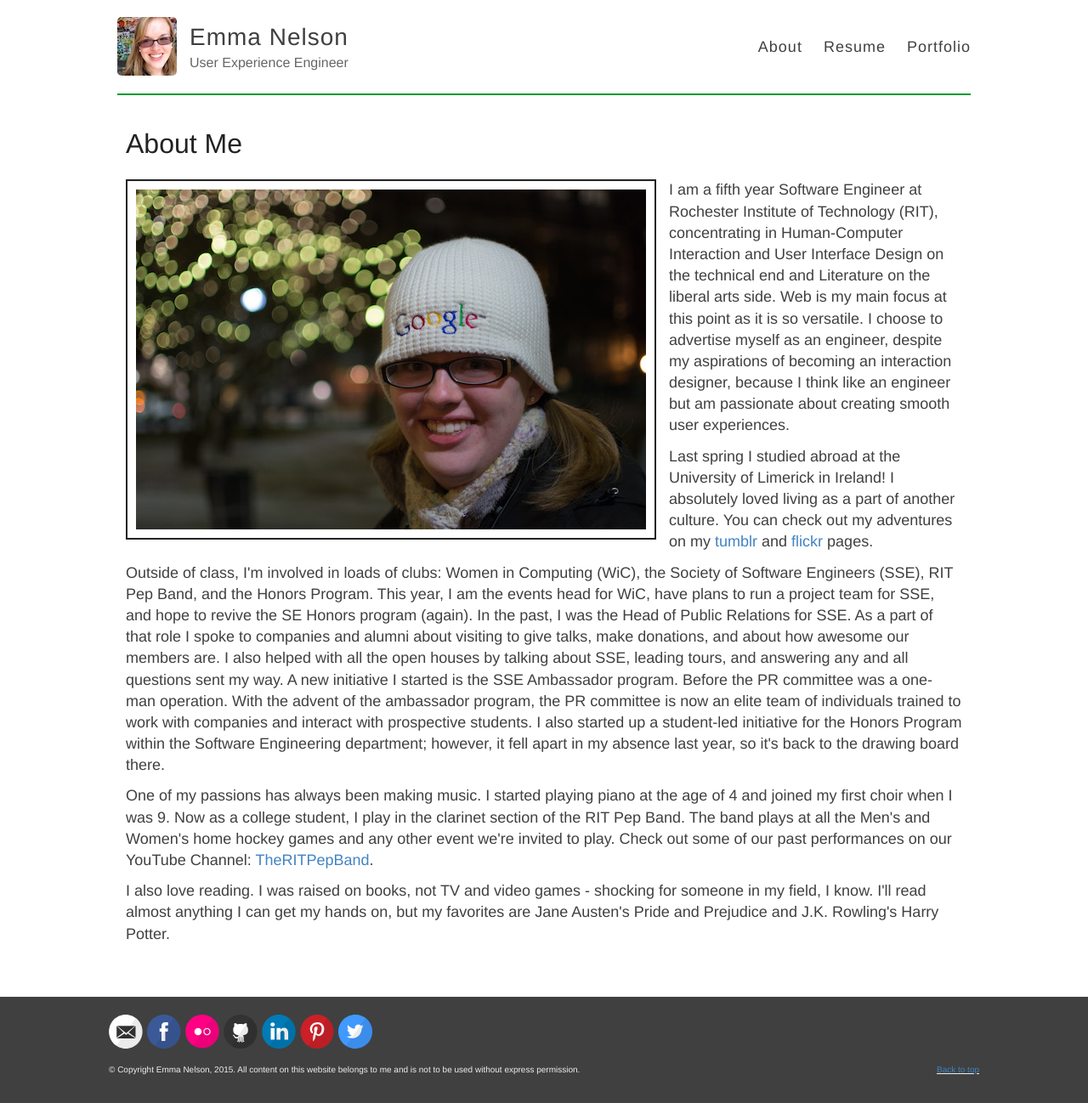
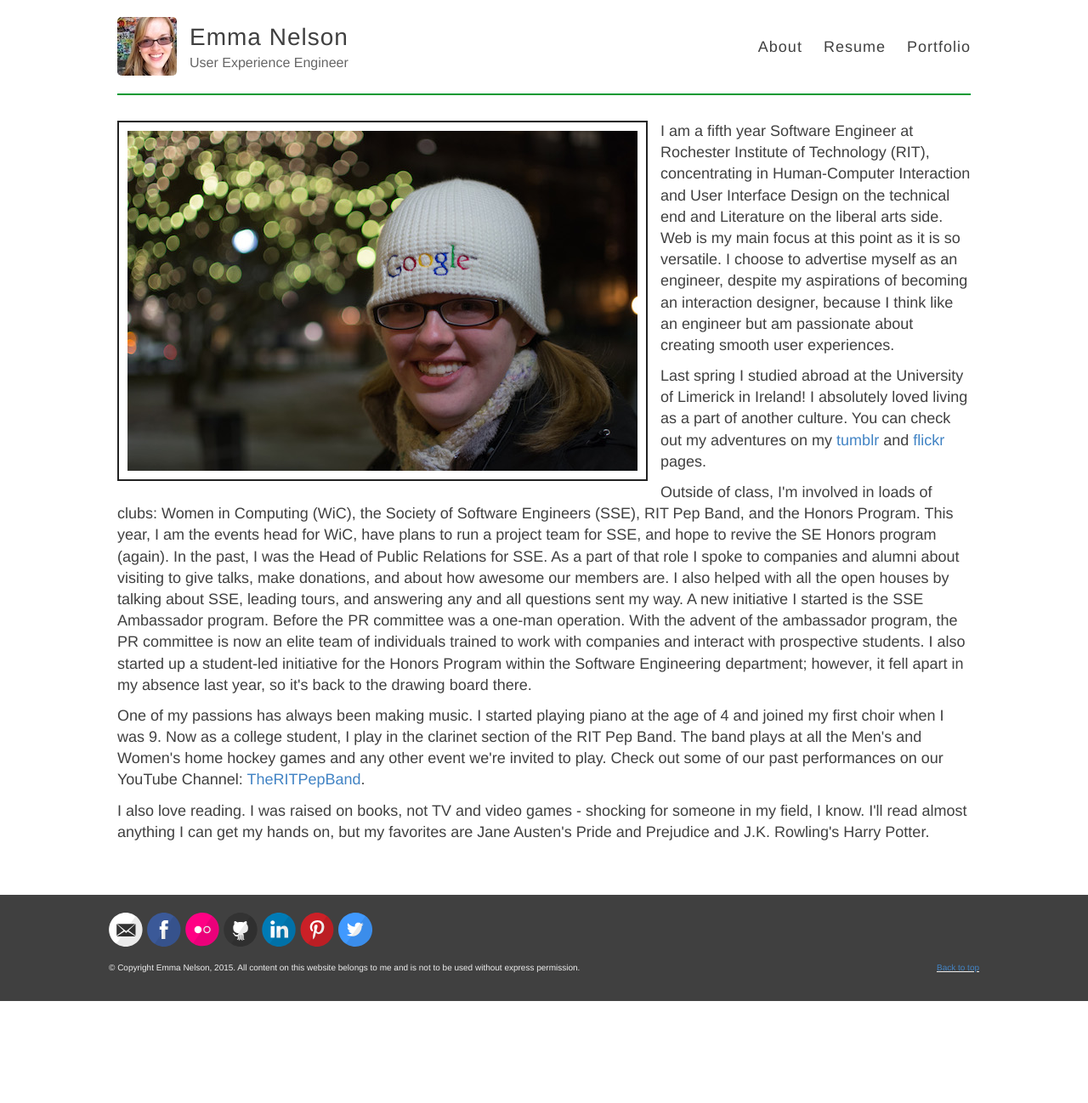
Before and after one commit to eknelson17/eknelson17.github.com, a Jekyll site: the page built from about/index.html, in a window 1280 px wide. Shown: the whole page at 85% size. Built offline with Jekyll 4.4.1, drawn with Linux system fonts in a browser that asks for light colours; after the commit the page ends 1178 px from its top, so only the background shows below that.

Commit message:
Validation fixes on subpages

```diff
--- a/_layouts/page.html
+++ /dev/null
@@ -1,13 +0,0 @@
----
-layout: default
----
-
-<article class="page">
-  <div class="container">
-    <h1>{{ page.title }}</h1>
-
-    <div class="entry">
-      {{ content }}
-    </div>
-  </div>
-</article>
--- a/about/index.html
+++ b/about/index.html
@@ -1,5 +1,5 @@
 ---
-layout: page
+layout: default
 title: About Me
 ---
 
--- a/portfolio/index.html
+++ b/portfolio/index.html
@@ -10,7 +10,7 @@ title: Portfolio
   <ul class="portfolio-nav">
     <li>
       <a href="{{ site.baseurl }}/portfolio/dev" class="nav-box">
-        <img src="{{ site.baseurl }}/images/code-snippet.png">
+        <img src="{{ site.baseurl }}/images/code-snippet.png" alt="code">
         <p>Programming</p>
       </a>
     </li>
--- a/resume/index.html
+++ b/resume/index.html
@@ -19,12 +17,12 @@ title: Resume
           <h2>Education</h2>
 
           <p>
-            Rochester Institute of Technology, Rochester, NY <span class="pull-right">Expected May 2015</span></br>
+            Rochester Institute of Technology, Rochester, NY <span class="pull-right">Expected May 2015</span><br>
             Bachelor of Science in Software Engineering <span class="pull-right">GPA 3.81 of 4.0</span>
           </p>
 
           <p>
-            University of Limerick, Limerick, Ireland <span class="pull-right">1/14-5/14</span></br>
+            University of Limerick, Limerick, Ireland <span class="pull-right">1/14-5/14</span><br>
             Study Abroad through Arcadia University
           </p>
 
```
Also changed, not shown: other parts of resume/index.html (+0 -2 lines).
